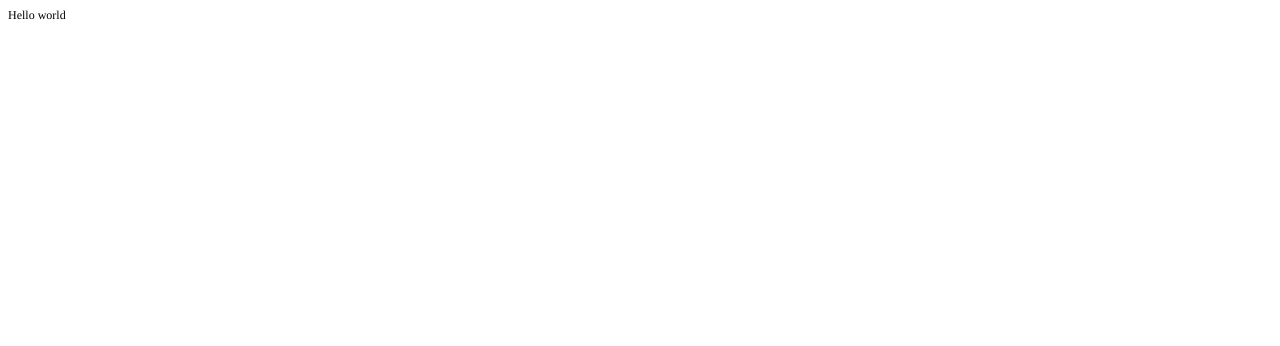
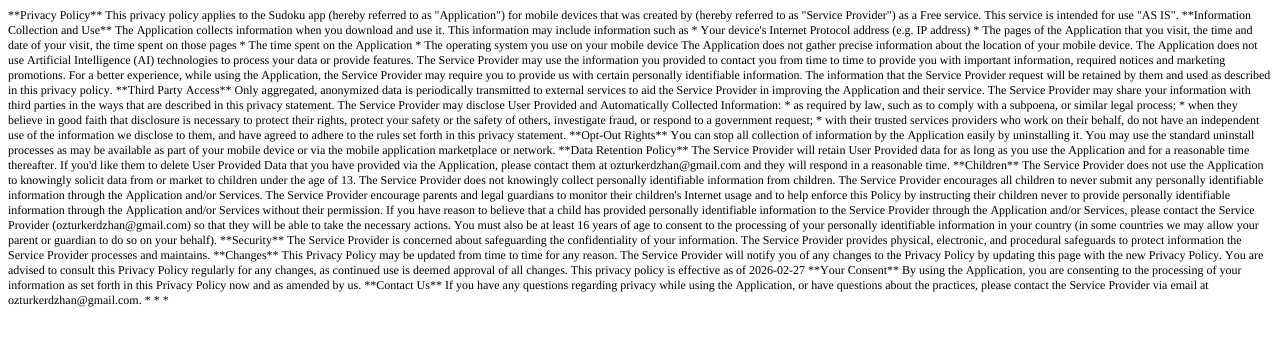
Before and after one commit to Ercan-Ozturk/Ercan-Ozturk.github.io, a plain HTML site: page index.html in a window 1280 px wide. Drawn offline with Linux system fonts and the light colour scheme.

Commit message:
Add privacy policy to index.html
Added a privacy policy section detailing information collection, use, and user rights.

```diff
--- a/index.html
+++ b/index.html
@@ -12,6 +12,69 @@
   </style>
 </head>
 <body>
-<p class="p1"><span class="s1">Hello world</span></p>
+<p class="p1"><span class="s1">**Privacy Policy**
+
+This privacy policy applies to the Sudoku app (hereby referred to as "Application") for mobile devices that was created by (hereby referred to as "Service Provider") as a Free service. This service is intended for use "AS IS".
+
+**Information Collection and Use**
+
+The Application collects information when you download and use it. This information may include information such as
+
+* Your device's Internet Protocol address (e.g. IP address)
+* The pages of the Application that you visit, the time and date of your visit, the time spent on those pages
+* The time spent on the Application
+* The operating system you use on your mobile device
+
+The Application does not gather precise information about the location of your mobile device.
+
+The Application does not use Artificial Intelligence (AI) technologies to process your data or provide features.
+
+The Service Provider may use the information you provided to contact you from time to time to provide you with important information, required notices and marketing promotions.
+
+For a better experience, while using the Application, the Service Provider may require you to provide us with certain personally identifiable information. The information that the Service Provider request will be retained by them and used as described in this privacy policy.
+
+**Third Party Access**
+
+Only aggregated, anonymized data is periodically transmitted to external services to aid the Service Provider in improving the Application and their service. The Service Provider may share your information with third parties in the ways that are described in this privacy statement.
+
+The Service Provider may disclose User Provided and Automatically Collected Information:
+
+* as required by law, such as to comply with a subpoena, or similar legal process;
+* when they believe in good faith that disclosure is necessary to protect their rights, protect your safety or the safety of others, investigate fraud, or respond to a government request;
+* with their trusted services providers who work on their behalf, do not have an independent use of the information we disclose to them, and have agreed to adhere to the rules set forth in this privacy statement.
+
+**Opt-Out Rights**
+
+You can stop all collection of information by the Application easily by uninstalling it. You may use the standard uninstall processes as may be available as part of your mobile device or via the mobile application marketplace or network.
+
+**Data Retention Policy**
+
+The Service Provider will retain User Provided data for as long as you use the Application and for a reasonable time thereafter. If you'd like them to delete User Provided Data that you have provided via the Application, please contact them at ozturkerdzhan@gmail.com and they will respond in a reasonable time.
+
+**Children**
+
+The Service Provider does not use the Application to knowingly solicit data from or market to children under the age of 13.
+
+The Service Provider does not knowingly collect personally identifiable information from children. The Service Provider encourages all children to never submit any personally identifiable information through the Application and/or Services. The Service Provider encourage parents and legal guardians to monitor their children's Internet usage and to help enforce this Policy by instructing their children never to provide personally identifiable information through the Application and/or Services without their permission. If you have reason to believe that a child has provided personally identifiable information to the Service Provider through the Application and/or Services, please contact the Service Provider <span>(ozturkerdzhan@gmail.com)</span> so that they will be able to take the necessary actions. You must also be at least 16 years of age to consent to the processing of your personally identifiable information in your country (in some countries we may allow your parent or guardian to do so on your behalf).
+
+**Security**
+
+The Service Provider is concerned about safeguarding the confidentiality of your information. The Service Provider provides physical, electronic, and procedural safeguards to protect information the Service Provider processes and maintains.
+
+**Changes**
+
+This Privacy Policy may be updated from time to time for any reason. The Service Provider will notify you of any changes to the Privacy Policy by updating this page with the new Privacy Policy. You are advised to consult this Privacy Policy regularly for any changes, as continued use is deemed approval of all changes.
+
+This privacy policy is effective as of 2026-02-27
+
+**Your Consent**
+
+By using the Application, you are consenting to the processing of your information as set forth in this Privacy Policy now and as amended by us.
+
+**Contact Us**
+
+If you have any questions regarding privacy while using the Application, or have questions about the practices, please contact the Service Provider via email at ozturkerdzhan@gmail.com.
+
+* * *</span></p>
 </body>
 </html>
```
